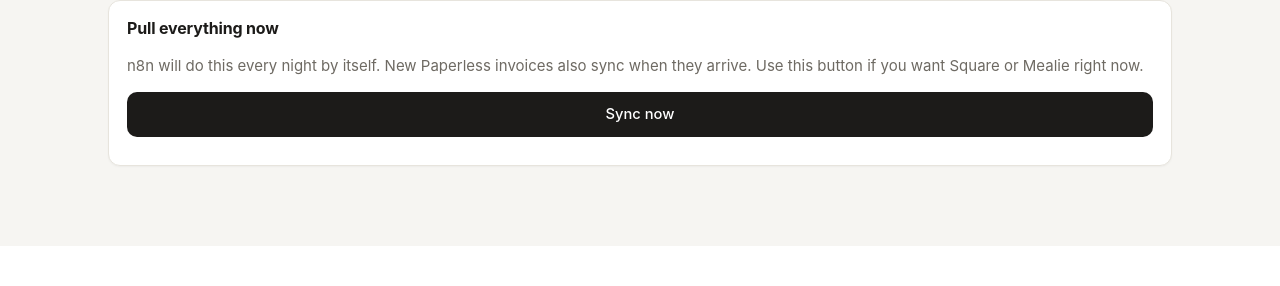
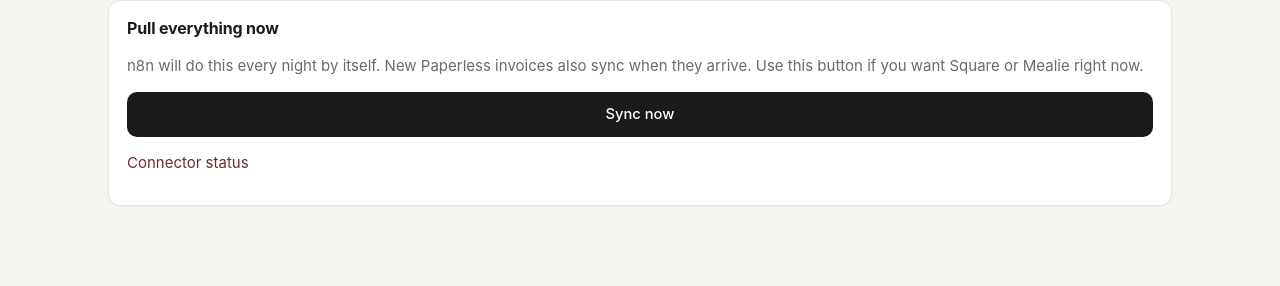
Before and after one commit to paulcrepin76-star/c, a FastAPI app: page /connect in a window 1280 px wide. Shown: the part 2765-3051 px from the top of the page. Before the commit the page ends 3011 px from the top, so only its background shows below. Run offline with FastAPI, Linux system fonts and the light colour scheme; data comes from the database, SQL or seed files in the repository.

Commit message:
Keep connector status one click from Connect.
Co-authored-by: paulcrepin76-star <paulcrepin76-star@users.noreply.github.com>

```diff
--- a/apps/resto-core/app/templates/connect.html
+++ b/apps/resto-core/app/templates/connect.html
@@ -146,5 +146,6 @@
   <form method="post" action="/connect/sync">
     <button type="submit" class="btn big">Sync now</button>
   </form>
+  <p class="muted"><a href="/connectors">Connector status</a></p>
 </div>
 {% endblock %}
```
